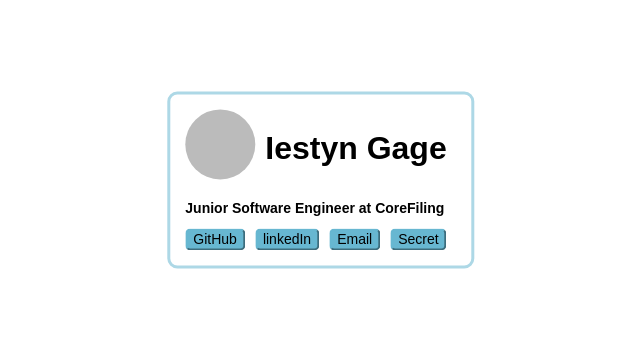
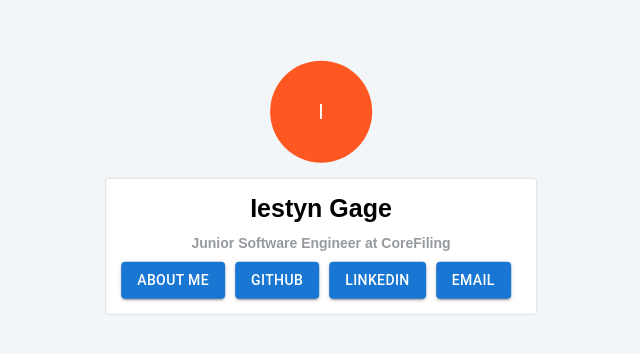
Before and after one commit to IestynGage/PortfolioWebsite, a React (Create React App) app: page / in a window 1280 px wide. Shown: the part 220-574 px from the top of the page, without its empty margins (319-959 px from the left). Built offline with nearby package versions, Linux system fonts and the light colour scheme.

Commit message:
Update business card

```diff
--- a/package.json
+++ b/package.json
@@ -4,8 +4,11 @@
   "private": true,
   "engines": {
     "node": ">=14.0"
-},
+  },
   "dependencies": {
+    "@emotion/react": "^11.5.0",
+    "@emotion/styled": "^11.3.0",
+    "@mui/material": "^5.0.4",
     "@testing-library/jest-dom": "^5.11.4",
     "@testing-library/react": "^11.1.0",
     "@testing-library/user-event": "^12.1.10",
--- a/public/index.html
+++ b/public/index.html
@@ -26,7 +26,7 @@
     -->
     <title>Iestyn Gage </title>
   </head>
-  <body>
+  <body style="background-color: #f3f6f9">
     <noscript>You need to enable JavaScript to run this app.</noscript>
     <div id="root"></div>
     <!--
--- a/src/App.tsx
+++ b/src/App.tsx
@@ -2,7 +2,7 @@ import BusinessCard from './Components/BusinessCard';
 
 function App() {
   return (
-    <div className="App">
+    <div className="App" style={{backgroundColor:'#f3f6f9'}}>
       <BusinessCard />
     </div>
   );
--- a/src/Components/BusinessCard.css
+++ /dev/null
@@ -1,12 +0,0 @@
-.card {
-  border-radius: 10px;
-  border: 3px solid;
-  border-color: #add8e6;
-  position: absolute;
-  left: 50%;
-  top: 50%;
-  transform: translate(-50%, -50%);
-  padding: 15px;
-  border-Style: solid;
-  border-Radius: 10px;
-}
--- a/src/Components/BusinessCard.tsx
+++ b/src/Components/BusinessCard.tsx
@@ -1,4 +1,5 @@
-import './BusinessCard.css';
+import { Avatar, Paper } from '@mui/material';
+import { deepOrange } from '@mui/material/colors';
 import ButtonLink from './ButtonLink';
 
 function BusinessCard() {
@@ -10,18 +11,20 @@ function BusinessCard() {
     const number = '07533 122422';
 
     return (
-    <div className='card' style={{position:'absolute', left:'50%', top:'50%', transform:'translate(-50%, -50%)', padding:'15px', borderStyle: 'solid', borderRadius:'10px'}}>
+        <div style={{position: 'absolute', top: "50%",left:'50%', msTransform:"translate(-50%, -50%)",  transform: "translate(-50%, -50%)", display: 'flex', flexDirection:'column', alignItems:'center', justifyContent: 'center'}}>
+          <Avatar sx={{ bgcolor: deepOrange[500], width: 102, height: 102 }} style={{ margin:'15px'}} >I</Avatar>
+          <Paper variant="outlined"  elevation={3} style={{ padding:'15px'}}>
+              <div style={{display: 'flex', flexDirection:'column', alignItems:'center' }}>
+                <h1 style={{color:'black', fontSize:'25px', margin:"0px", fontFamily: 'Arial, Helvetica, sans-serif'}}> {name} </h1>
+                <h2 style={{color:'#969a9f', fontSize:'14px', fontFamily: 'Arial, Helvetica, sans-serif'}}> {currentRole} at {currentCompany}</h2>
+              </div>
               <span style={{display:'flex', flexDirection:'row'}}>
-          <span style={{height:'50px', width:'50px', borderRadius:'50%',  backgroundColor: '#bbb', padding:'10px'}} />
-          <h1 style={{padding:'0 10px', color:'black', fontFamily: 'Arial, Helvetica, sans-serif'}}> {name} </h1>
-        </span>
-        <h2 style={{color:'black', fontSize:'14px', fontFamily: 'Arial, Helvetica, sans-serif'}}> {currentRole} at {currentCompany}</h2>
-        <span style={{display:'flex', flexDirection:'row'}}>
+                <ButtonLink href={''} label={'About me'} />
                 <ButtonLink href={'https://github.com/IestynGage'} label={'GitHub'} />
                 <ButtonLink href={'https://www.linkedin.com/in/iestyngage/'} label={'linkedIn'} />
                 <ButtonLink href={'mailto:iestyngage@gmail.com'} label={'Email'} />
-          <ButtonLink href={''} label={'Secret'} />
               </span>
+          </Paper>
       </div>
   );
 }
--- a/src/Components/ButtonLink.tsx
+++ b/src/Components/ButtonLink.tsx
@@ -1,3 +1,5 @@
+import { Button } from "@mui/material";
+
 interface ButtonLinkProps {
   href: string;
   label: string,
@@ -6,9 +8,9 @@ interface ButtonLinkProps {
 function ButtonLink({label, href}:ButtonLinkProps) {
 
     return (
-    <button style={{backgroundColor:'#67B7D1', borderColor: '#67B7D1', margin:'0 10px 0 0px', borderRadius: '5px'}}>
-      <a href={href} style={{color:'black', textDecoration: 'none', fontWeight: 510, fontSize:'14px', fontFamily: 'Arial, Helvetica, sans-serif'}}>{label}</a>
-    </button>
+    <Button variant="contained" style={{margin:'0 10px 0 0px'}}>
+      <a href={href} style={{color:'white', textDecoration: 'none', fontWeight: 510}} target="_blank">{label}</a>
+    </Button>
   );
 }
 
```
Also changed, not shown: 2 other files (tests, documents, lock files or other folders). Lines whose indentation alone changed are shown as unchanged.
